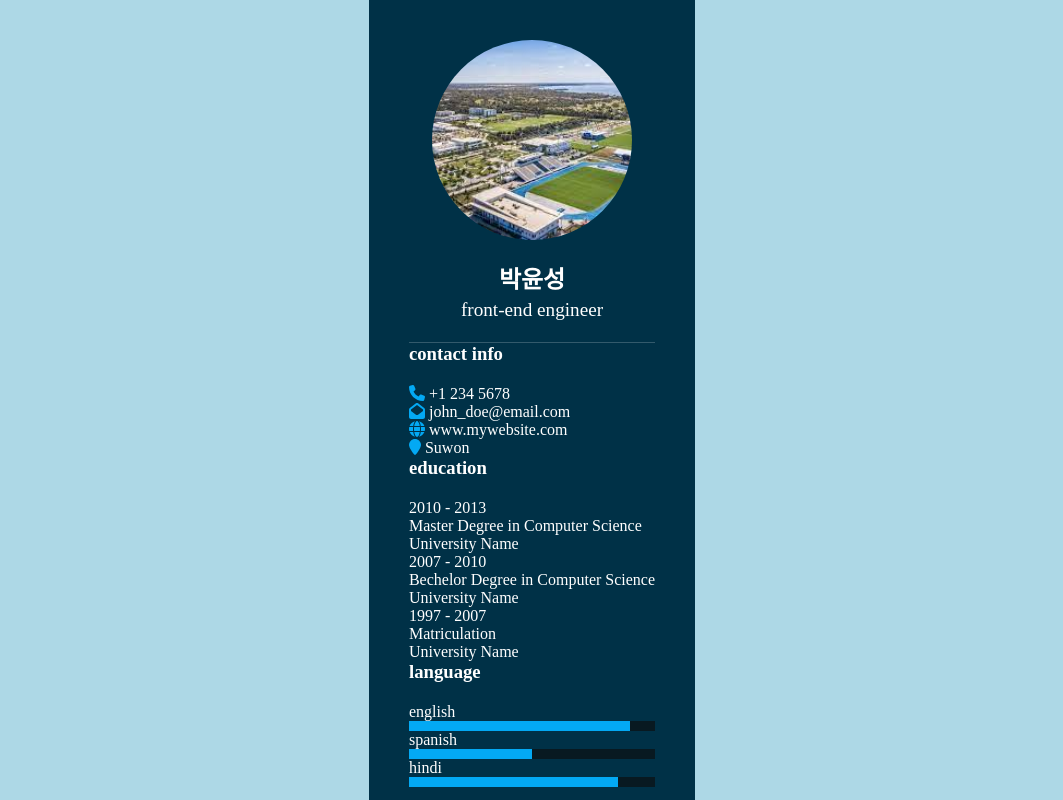
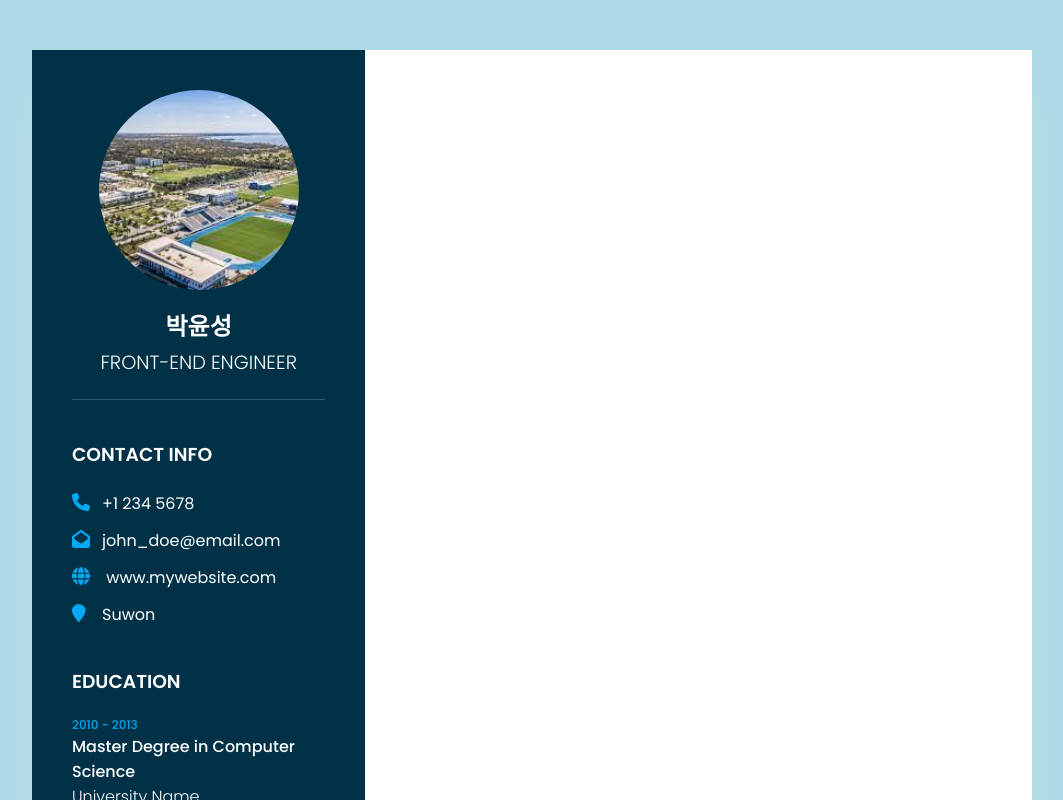
Before and after one commit to YunSeong-Park/resume-react-app, a React (Create React App) app: page / in a window 1280 px wide. Shown: the top 800 px of the page, without its empty margins (108-1171 px from the left). Built offline with nearby package versions, Linux system fonts and the light colour scheme.

Commit message:
[style] left-side component styling

```diff
--- a/src/App.tsx
+++ b/src/App.tsx
@@ -13,6 +13,22 @@ const style = (theme: Theme) => css`
   background: ${theme.bg_page1};
 `;
 
+const container = (theme: Theme) => css`
+  position: relative;
+  width: 100%;
+  max-width: 1000px;
+  background: ${theme.bg_element2};
+  margin: 50px;
+  display: grid;
+  grid-template-columns: 1fr 2fr;
+  box-shadow: 0 35px 55px ${theme.border1};
+
+  @media (max-width: 1000px) {
+    margin: 10px;
+    grid-template-columns: repeat(1, 1fr);
+  }
+`;
+
 interface AppProps {
   data: Model;
 }
@@ -23,7 +39,9 @@ const App: React.FC<AppProps> = ({ data }) => {
   return (
     <ThemeProvider theme={themeSets[theme]}>
       <div css={style}>
-        <LeftSide data={data.leftSide} />
+        <div css={container}>
+          <LeftSide data={data.leftSide} />
+        </div>
       </div>
     </ThemeProvider>
   );
--- a/src/components/atoms/icon/faIcon.tsx
+++ b/src/components/atoms/icon/faIcon.tsx
@@ -28,13 +28,21 @@ export type Icon = keyof typeof icons;
 
 interface IconProps {
   icon: Icon;
+  width?: string;
 }
 
-const FAIcon: React.FC<IconProps> = ({ icon }) => {
+const FAIcon: React.FC<IconProps> = ({ icon, width = "30px" }) => {
   const theme = useTheme();
 
   return (
-    <span>
+    <span
+      css={css`
+        display: inline-block;
+        font-size: 18px;
+        width: ${width};
+        text-align: left;
+      `}
+    >
       <FontAwesomeIcon icon={icons[icon]} color={theme.primary} />
     </span>
   );
--- a/src/components/atoms/title/title.tsx
+++ b/src/components/atoms/title/title.tsx
@@ -15,6 +15,7 @@ const style = css`
 const sizes = {
   large: css`
     font-size: 1.5em;
+    line-height: 1.4em;
   `,
   medium: css`
     font-size: 1.17em;
--- a/src/components/molecules/profile/profile.tsx
+++ b/src/components/molecules/profile/profile.tsx
@@ -28,7 +28,7 @@ const Profile: React.FC<ProfileProps> = ({ profile }) => {
   return (
     <section css={style}>
       <ImageBox src={imgSrc} />
-      <Title title={name} subTitle={job} textAlign="center" />
+      <Title title={name} subTitle={job} textAlign="center" isUppercase />
     </section>
   );
 };
--- a/src/components/molecules/side-section/contact-info.tsx
+++ b/src/components/molecules/side-section/contact-info.tsx
@@ -3,7 +3,7 @@ import { css, jsx, Theme } from "@emotion/react";
 import { memo } from "react";
 import FaIcon, { Icon } from "../../atoms/icon/faIcon";
 import Title from "../../atoms/title/title";
-import SideSection from "./side-section";
+import SideSection, { ulStyle } from "./side-section";
 
 type Info = { icon: Icon; descript: string };
 
@@ -14,7 +14,7 @@ interface ContactInfoProps {
 const ContactInfo: React.FC<ContactInfoProps> = ({ infos }) => {
   return (
     <SideSection title="contact info">
-      <ul>
+      <ul css={ulStyle}>
         {infos.map((info) => (
           <InfoItem info={info} />
         ))}
@@ -28,7 +28,8 @@ export default memo(ContactInfo);
 const InfoItem: React.FC<{ info: Info }> = ({ info }) => {
   return (
     <li>
-      <FaIcon icon={info.icon} /> <span>{info.descript}</span>
+      <FaIcon icon={info.icon} />
+      <span>{info.descript}</span>
     </li>
   );
 };
--- a/src/components/molecules/side-section/education-info.tsx
+++ b/src/components/molecules/side-section/education-info.tsx
@@ -1,7 +1,7 @@
 /** @jsxImportSource @emotion/react */
 import { css, jsx, Theme } from "@emotion/react";
 import { memo } from "react";
-import SideSection from "./side-section";
+import SideSection, { ulStyle } from "./side-section";
 
 type Info = {
   term: string;
@@ -17,7 +17,7 @@ const EducationInfo: React.FC<EducationInfoProps> = ({ infos }) => {
   console.log(infos);
   return (
     <SideSection title="education">
-      <ul>
+      <ul css={ulStyle}>
         {infos.map((info) => (
           <EducationInfoItem info={info} />
         ))}
@@ -31,9 +31,29 @@ export default memo(EducationInfo);
 const EducationInfoItem: React.FC<{ info: Info }> = ({ info }) => {
   return (
     <li>
-      <p>{info.term}</p>
-      <p>{info.title}</p>
-      <p>{info.organization}</p>
+      <p
+        css={(theme: Theme) => css`
+          color: ${theme.primary};
+          font-weight: 500;
+          font-size: 12px;
+        `}
+      >
+        {info.term}
+      </p>
+      <p
+        css={css`
+          font-weight: 500;
+        `}
+      >
+        {info.title}
+      </p>
+      <p
+        css={css`
+          font-weight: 300;
+        `}
+      >
+        {info.organization}
+      </p>
     </li>
   );
 };
--- a/src/components/molecules/side-section/language-info.tsx
+++ b/src/components/molecules/side-section/language-info.tsx
@@ -2,7 +2,7 @@
 import { css, jsx, Theme } from "@emotion/react";
 import { memo } from "react";
 import Percent from "../../atoms/percent/percent";
-import SideSection from "./side-section";
+import SideSection, { ulStyle } from "./side-section";
 
 type Info = {
   language: string;
@@ -16,7 +16,7 @@ interface LanguageInfoProps {
 const LanguageInfo: React.FC<LanguageInfoProps> = ({ infos }) => {
   return (
     <SideSection title="language">
-      <ul>
+      <ul css={ulStyle}>
         {infos.map((info) => (
           <LanguageInfoItem info={info} />
         ))}
@@ -29,9 +29,21 @@ export default memo(LanguageInfo);
 
 const LanguageInfoItem: React.FC<{ info: Info }> = ({ info }) => {
   return (
-    <li>
-      <p>{info.language}</p>
-      <Percent percent={info.percent} />
+    <li
+      css={css`
+        display: flex;
+        flex-direction: column;
+        gap: 5px;
+      `}
+    >
+      <p
+        css={css`
+          text-transform: capitalize;
+        `}
+      >
+        {info.language}
+      </p>
+      <Percent percent={info.percent} size="small" />
     </li>
   );
 };
--- a/src/components/molecules/side-section/side-section.tsx
+++ b/src/components/molecules/side-section/side-section.tsx
@@ -11,7 +11,7 @@ interface SideSectionProps {
 const SideSection: React.FC<SideSectionProps> = ({ title, children }) => {
   return (
     <section>
-      <Title title={title} size="medium" />
+      <Title title={title} size="medium" isUppercase />
       <div
         css={(theme: Theme) => css`
           margin-top: 20px;
@@ -25,3 +25,9 @@ const SideSection: React.FC<SideSectionProps> = ({ title, children }) => {
 };
 
 export default memo(SideSection);
+
+export const ulStyle = css`
+  display: flex;
+  flex-direction: column;
+  gap: 10px;
+`;
--- a/src/components/organisms/left-side/left-side.tsx
+++ b/src/components/organisms/left-side/left-side.tsx
@@ -8,6 +8,9 @@ import EducationInfo from "../../molecules/side-section/education-info";
 import LanguageInfo from "../../molecules/side-section/language-info";
 
 const style = (theme: Theme) => css`
+  display: flex;
+  flex-direction: column;
+  gap: 40px;
   position: relative;
   background: ${theme.bg_element1};
   padding: 40px;
--- /dev/null
+++ b/src/index.css
@@ -0,0 +1 @@
+@import url("https://fonts.googleapis.com/css?family=Poppins:200,300,400,500,600,700,800,900&display=swap");
--- a/src/index.tsx
+++ b/src/index.tsx
@@ -5,6 +5,7 @@ import App from "./App";
 import { Global, jsx } from "@emotion/react";
 import { globalStyle } from "./style";
 import { model } from "./model";
+import "./index.css";
 
 ReactDOM.render(
   <React.StrictMode>
--- a/src/style.ts
+++ b/src/style.ts
@@ -27,6 +27,7 @@ export const globalStyle = css`
     margin: 0;
     padding: 0;
     box-sizing: border-box;
+    font-family: "Poppins", sans-serif;
   }
 
   ul {
```
